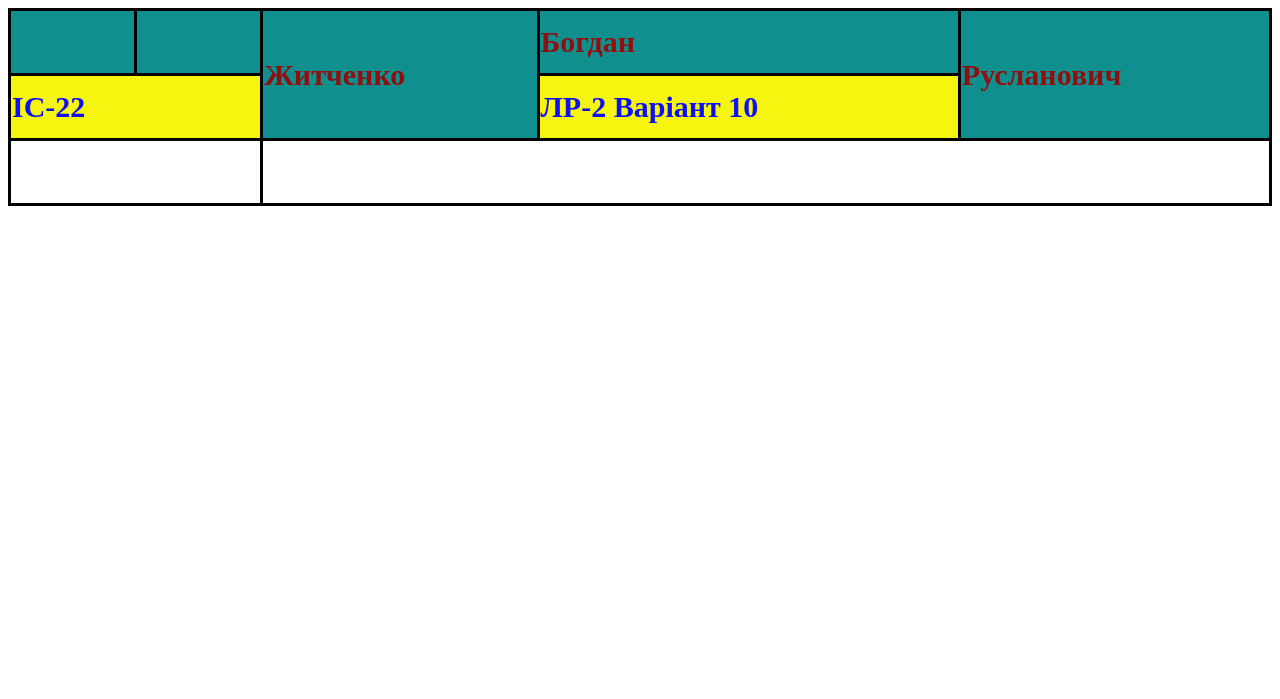
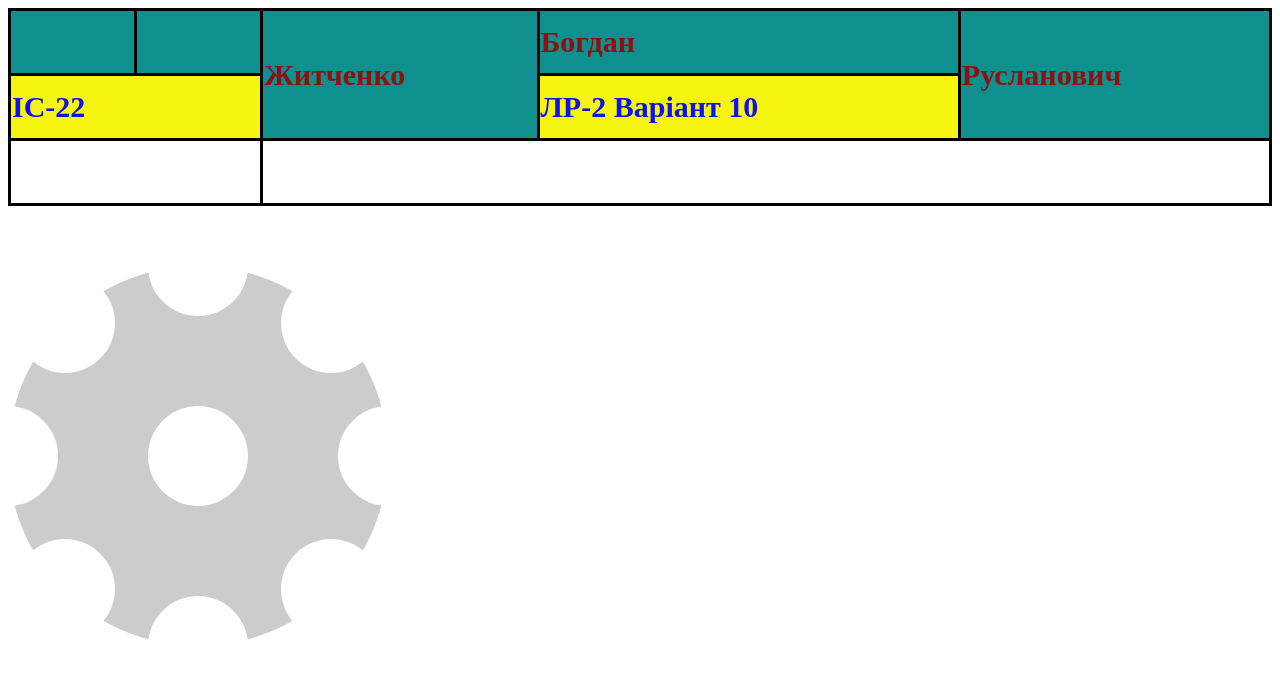
Before and after one commit to Vnyway/fe-lab2, a plain HTML site: page index.html in a window 1280 px wide. Drawn offline with Linux system fonts and the light colour scheme.

Commit message:
Task 2: Gear using position

```diff
--- a/index.html
+++ b/index.html
@@ -8,6 +8,7 @@
       name="description"
       content="Лабораторна робота №2 студента групи ІС-22, Житченка Б. Р." />
     <title>Житченко Б. Р. ІС-22</title>
+    <link rel="stylesheet" href="styles.css" />
     <style>
       table {
         border-collapse: collapse;
@@ -58,5 +59,16 @@
         <td colspan="3"></td>
       </tr>
     </table>
+    <div class="gear">
+      <div class="hole-1"></div>
+      <div class="hole-2"></div>
+      <div class="hole-3"></div>
+      <div class="hole-4"></div>
+      <div class="hole-5"></div>
+      <div class="hole-6"></div>
+      <div class="hole-7"></div>
+      <div class="hole-8"></div>
+      <div class="hole-9"></div>
+    </div>
   </body>
 </html>
--- /dev/null
+++ b/styles.css
@@ -0,0 +1,80 @@
+.gear {
+  margin-top: 60px;
+  z-index: -5;
+  position: relative;
+  background-color: #ccc;
+  width: 380px;
+  height: 380px;
+  border-radius: 100%;
+}
+
+.gear div {
+  position: absolute;
+  width: 100px;
+  height: 100px;
+  border-radius: 100%;
+  background-color: #fff;
+}
+
+.hole-1 {
+  top: 50%;
+  left: 50%;
+  margin-top: -50px;
+  margin-left: -50px;
+}
+
+.hole-2 {
+  top: 0;
+  left: 50%;
+  margin-top: -50px;
+  margin-left: -50px;
+}
+
+.hole-3 {
+  top: 100%;
+  left: 50%;
+  margin-top: -50px;
+  margin-left: -50px;
+}
+
+.hole-4 {
+  top: 50%;
+  left: 0;
+  margin-top: -50px;
+  margin-left: -50px;
+}
+
+.hole-5 {
+  top: 50%;
+  right: 0;
+  margin-top: -50px;
+  margin-right: -50px;
+}
+
+.hole-6 {
+  top: 15%;
+  left: 15%;
+  margin-top: -50px;
+  margin-left: -50px;
+}
+
+.hole-7 {
+  top: 85%;
+  left: 15%;
+  margin-top: -50px;
+  margin-left: -50px;
+}
+
+.hole-8 {
+  top: 85%;
+  left: 85%;
+  margin-top: -50px;
+  margin-left: -50px;
+}
+
+.hole-9 {
+  top: 15%;
+  left: 85%;
+  margin-top: -50px;
+  margin-left: -50px;
+}
```
